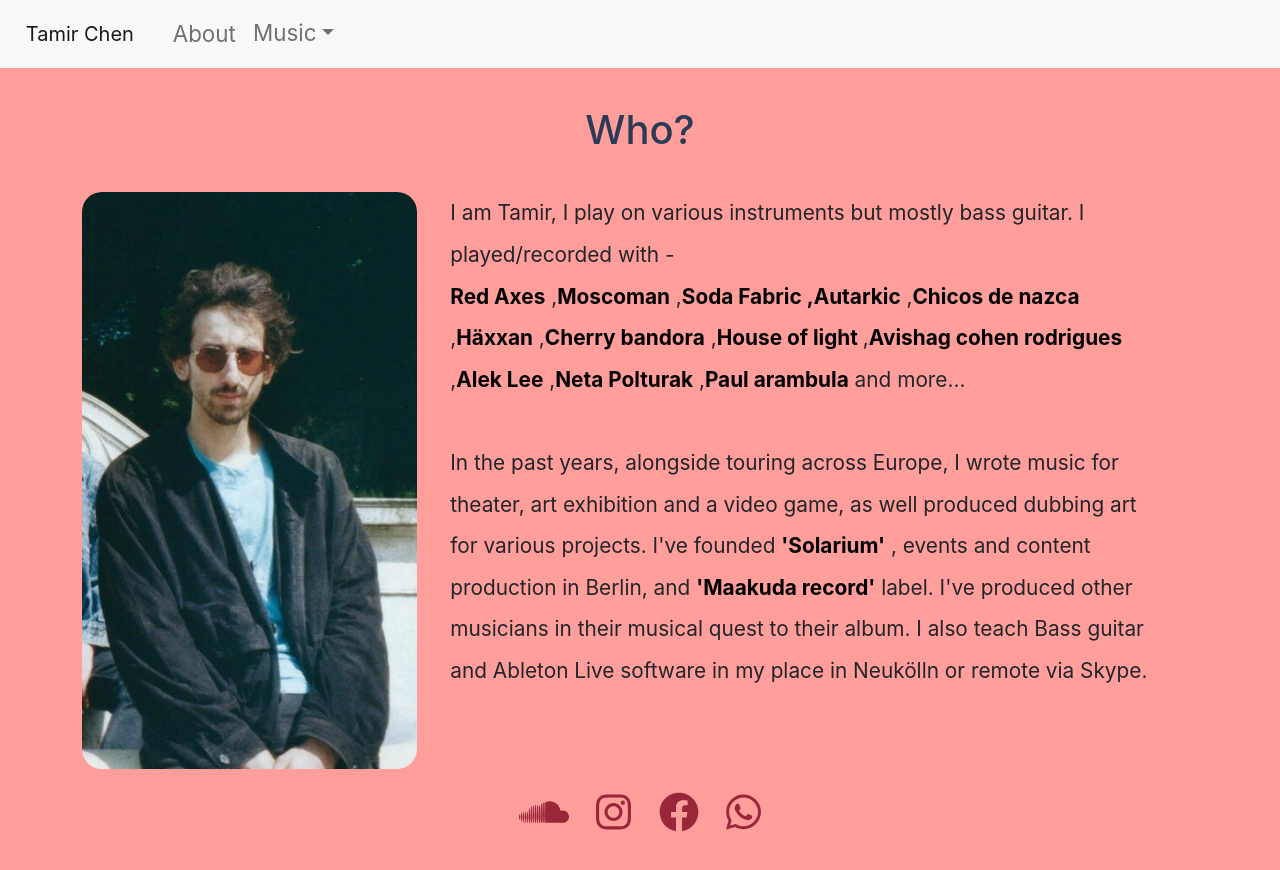
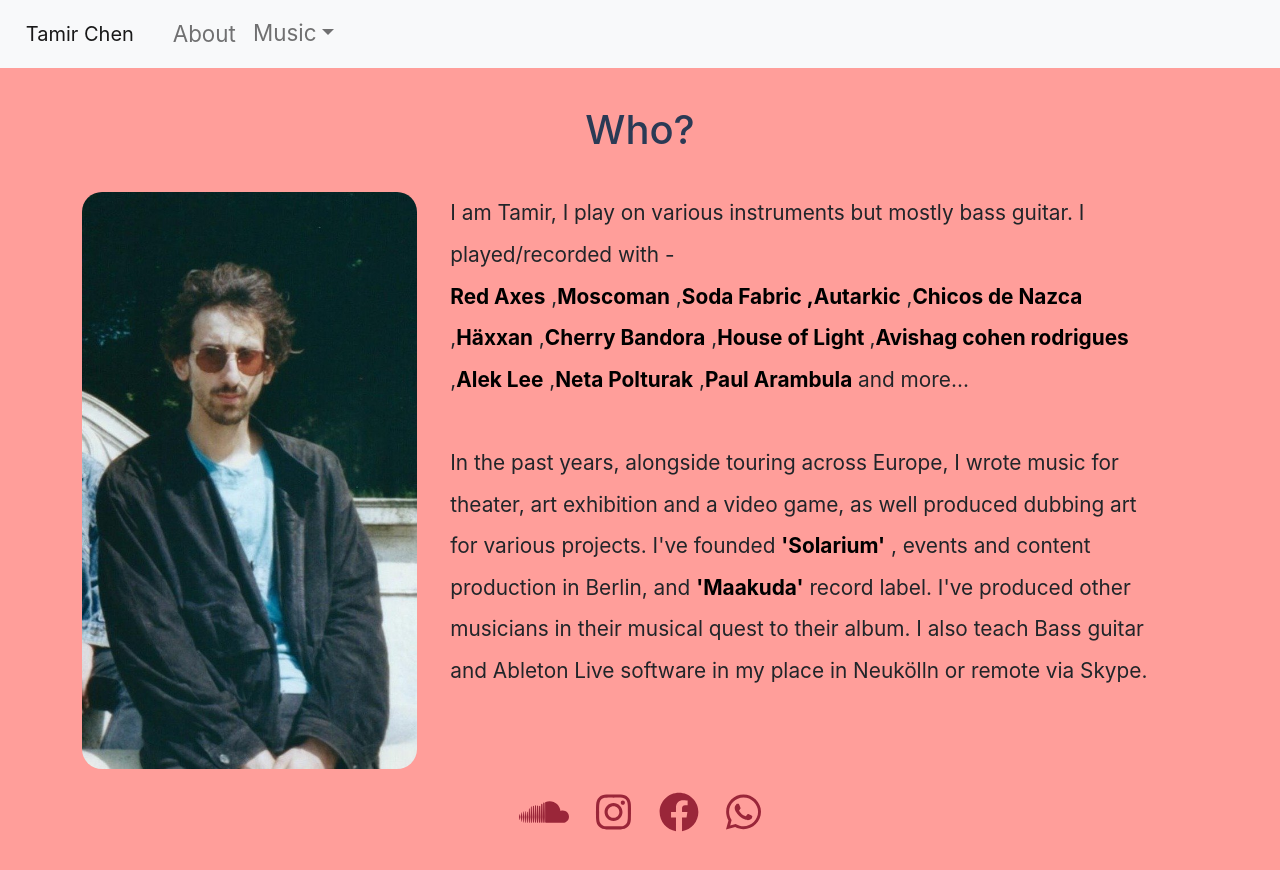
Before and after one commit to tamirchn1/Tamir-Chen-s-website, a React (Create React App) app: page /About in a window 1280 px wide. Built offline with nearby package versions, Linux system fonts and the light colour scheme.

Commit message:
font size home-spans

```diff
--- a/src/components/About.jsx
+++ b/src/components/About.jsx
@@ -21,14 +21,14 @@ function About() {
           </a>
           <a href="https://www.facebook.com/AutarkicAutarkic">Autarkic</a> ,
           <a href="https://www.facebook.com/profile.php?id=100059272549565">
-            Chicos de nazca
+            Chicos de Nazca
           </a>{" "}
           ,<a href="https://www.facebook.com/xhaxxanx">Häxxan</a> ,
           <a href="https://www.facebook.com/hopacherrybandora">
-            Cherry bandora
+            Cherry Bandora
           </a>{" "}
           ,
-          <a href="https://www.facebook.com/THEHOUSEOFLIGHT">House of light </a>
+          <a href="https://www.facebook.com/THEHOUSEOFLIGHT">House of Light </a>
           ,
           <a href="https://avishagcrodrigues.bandcamp.com/?fbclid=IwAR26DTKDoyOoJW86IBVkc8hGDNL35oLoTbRxjMhJY3uA8mRUPwWasMH0qkY">
             Avishag cohen rodrigues
@@ -36,7 +36,7 @@ function About() {
           ,<a href="https://www.facebook.com/ok.aleklee">Alek Lee</a> ,
           <a href="https://www.facebook.com/NetaPolturak">Neta Polturak</a> ,
           <a href="https://soundcloud.com/paularambula?fbclid=IwAR1QvqSA9RpP-h2YBlbU-Eufkxs8v7Txw6mvQT5fn8FzTLRc5lkUPnleBHg">
-            Paul arambula
+            Paul Arambula
           </a>{" "}
           and more...
           <br />
@@ -46,7 +46,7 @@ function About() {
           for various projects. I've founded{" "}
           <a href="https://www.facebook.com/solariumcrew">'Solarium'</a> ,
           events and content production in Berlin, and{" "}
-          <a href="https://maakudarecords.com/"> 'Maakuda record'</a> label.
+          <a href="https://maakudarecords.com/"> 'Maakuda'</a> record label.
           I've produced other musicians in their musical quest to their album. I
           also teach Bass guitar and Ableton Live software in my place in
           Neukölln or remote via Skype.
--- a/src/index.css
+++ b/src/index.css
@@ -166,6 +166,7 @@ iframe:hover {
 text-align: center;
 line-height: 2;
 margin: 1% 0;
+font-size: 1.7rem;
   }
   .home-img{
     margin-top: 2%;
```
